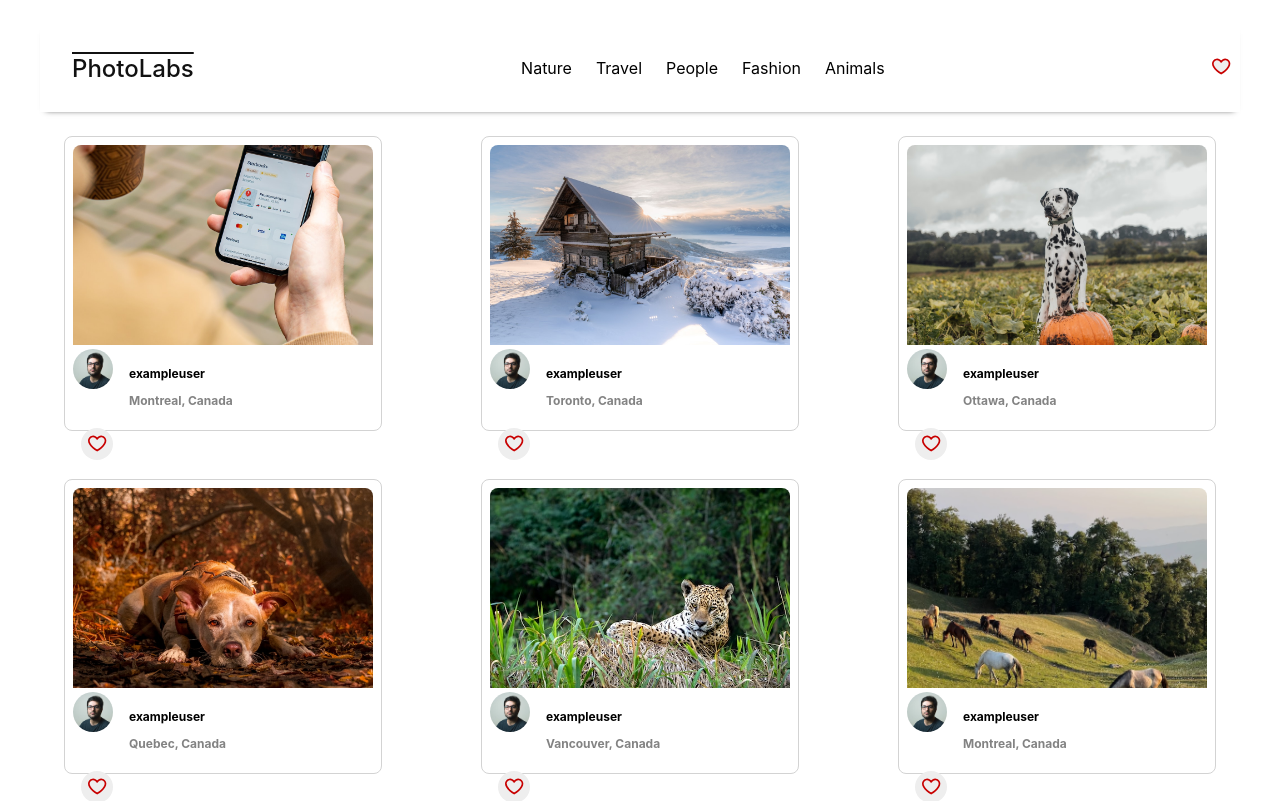
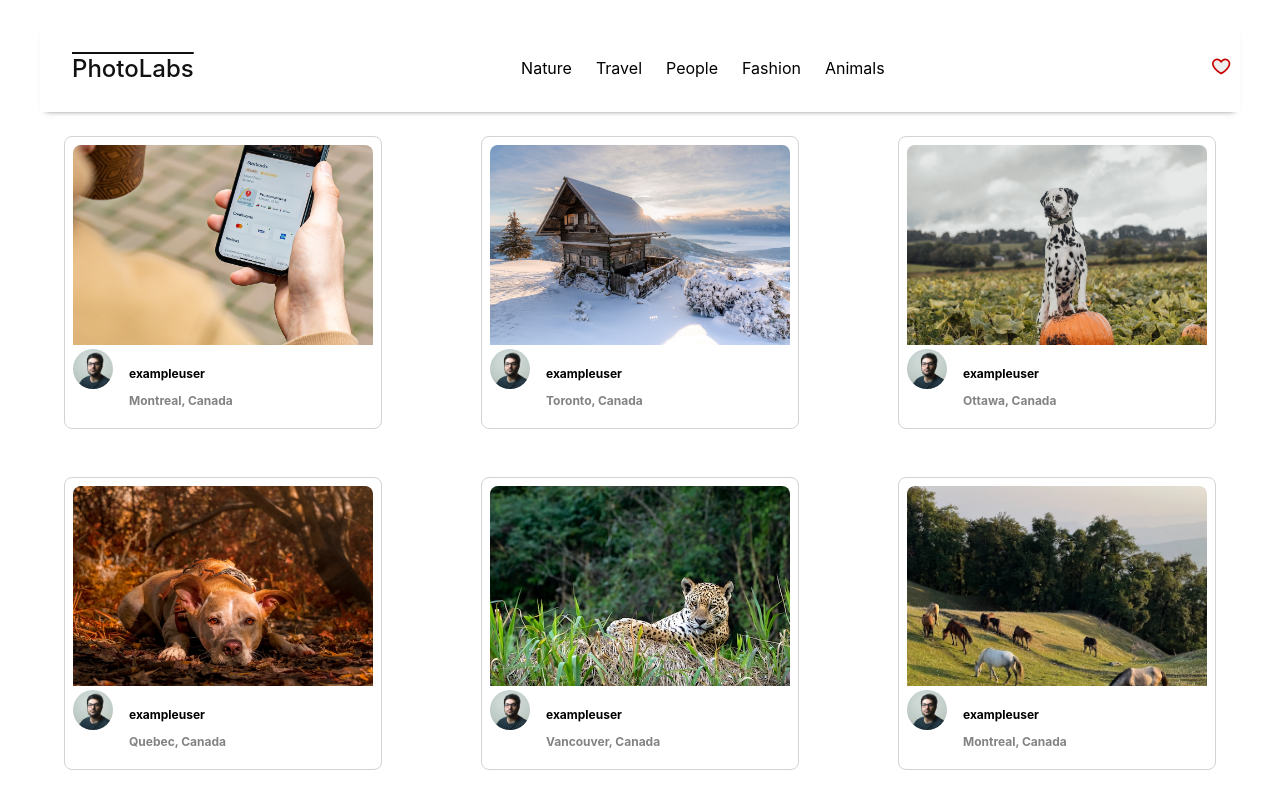
Before and after one commit to mahee045/PhotoLab, a React (Vite) app in the folder frontend/: page / in a window 1280 px wide. Shown: the top 801 px of the page. Built offline with nearby package versions, Linux system fonts and the light colour scheme; the HTML template or start-up script is replaced by a standard one.

Commit message:
creating a modal

```diff
--- a/frontend/src/App.jsx
+++ b/frontend/src/App.jsx
@@ -3,32 +3,58 @@ import "./App.scss";
 import HomeRoute from "./routes/HomeRoute";
 import photosData from "./mocks/photos";
 import topicsData from "./mocks/topics";
+import PhotoDetailsModal from "./routes/PhotoDetailsModal";
 
 const App = () => {
 
   const [selectedTopic, setSelectedTopic] = useState("all");
   const [favoritePhotos, setFavoritePhotos] = useState([]); //  Track favourited photos
+  const [selectedPhoto, setSelectedPhoto] = useState(null); // ✅ Track the selected phot
 
   const toggleFavorite = (photoId) => {
     setFavoritePhotos((prevFavorites) => {
       const newFavorites = prevFavorites.includes(photoId)
-        ? prevFavorites.filter((id) => id !== photoId) //  Remove if already favorited
-        : [...prevFavorites, photoId]; //  Add if not favorited
+        ? prevFavorites.filter((id) => id !== photoId) // Remove if already favorited
+        : [...prevFavorites, photoId]; // Add if not favorited
+
+      console.log("🔥 Updated Favorites:", newFavorites); // Debugging
+      return newFavorites; // ✅ Return updated state
     });
   };
 
+  const openModal = (photo) => {
+    console.log("🔥 Opening modal for photo:", photo);
+    setSelectedPhoto(photo); // ✅ Set the clicked photo
+  };
 
+  const closeModal = () => {
+    console.log("🔥 Closing modal");
+    setSelectedPhoto(null); // ✅ Reset state
+  };
+
+  console.log("🔥 Photos from mock data:", photosData?.photos);
+  console.log("🔥 Topics from mock data:", topicsData?.topics);
+  console.log("🔥 Current Favorite Photos:", favoritePhotos);
+  console.log("🔥 Selected Photo:", selectedPhoto);
 
   return (
     <div className="App">
       <HomeRoute
-      photos={photosData.photos}
+        photos={photosData.photos}
         topics={topicsData.topics}
-       selectedTopic={selectedTopic}
+        selectedTopic={selectedTopic}
         setSelectedTopic={setSelectedTopic}
-        favoritePhotos={favoritePhotos} // Pass to HomeRoute
-        toggleFavorite={toggleFavorite} //  Pass to HomeRoute
+        favoritePhotos={favoritePhotos}
+        toggleFavorite={toggleFavorite}
+        openModal={openModal} // ✅ Ensure openModal is passed
         />
+
+    {selectedPhoto && (
+        <PhotoDetailsModal
+          photo={selectedPhoto}
+          closeModal={closeModal} // ✅ Pass function to close modal
+        />
+      )}
 
     </div>
   );
--- a/frontend/src/components/PhotoList.jsx
+++ b/frontend/src/components/PhotoList.jsx
@@ -52,7 +52,7 @@ const sampleDataForPhotoList = [
   },
 ];
 
-const PhotoList = ({ photos = [], favoritePhotos, toggleFavorite  }) => {
+const PhotoList = ({ photos = [], favoritePhotos, toggleFavorite, openModal  }) => {
 
 
   return (
@@ -67,6 +67,7 @@ const PhotoList = ({ photos = [], favoritePhotos, toggleFavorite  }) => {
           profile={photo.user.profile}
           isFavorite={favoritePhotos.includes(photo.id)} //  Pass if it's favourited
           toggleFavorite={toggleFavorite}
+          openModal={openModal}
         />
       ))}
     </ul>
--- a/frontend/src/components/PhotoListItem.jsx
+++ b/frontend/src/components/PhotoListItem.jsx
@@ -1,11 +1,9 @@
 import "../styles/PhotoListItem.scss";
 import PhotoFavButton from "./PhotoFavButton";
 
-const PhotoListItem = ({ photoId, location, imageSource, username, profile, isFavorite, toggleFavorite  }) => {
-
-
+const PhotoListItem = ({ photoId, location, imageSource, username, profile, openModal }) => {
   return (
-    <div className="photo-list__item" key={photoId}>
+    <div className="photo-list__item" key={photoId} onClick={() => openModal(photoId)}>
       <img src={imageSource} alt={`Photo taken by ${username}`} className="photo-list__image"/>
       <div className="photo-list__user-details">
         <img src={profile} alt={`${username}'s profile`} className="photo-list__user-profile" />
@@ -16,11 +14,9 @@ const PhotoListItem = ({ photoId, location, imageSource, username, profile, isFa
           </div>
         </div>
       </div>
-
-
-      <PhotoFavButton isFavorite={isFavorite} toggleFavorite={() => toggleFavorite(photoId)} />
     </div>
   );
 };
 
+
 export default PhotoListItem;
--- a/frontend/src/routes/HomeRoute.jsx
+++ b/frontend/src/routes/HomeRoute.jsx
@@ -3,7 +3,11 @@ import "../styles/HomeRoute.scss";
 import TopNavigationBar from "../components/TopNavigationBar";
 import PhotoList from "../components/PhotoList";
 
-const HomeRoute = ({topics =[], photos=[], selectedTopic, setSelectedTopic, favoritePhotos, toggleFavorite }) => {
+const HomeRoute = ({topics =[], photos=[], selectedTopic, setSelectedTopic, favoritePhotos = [], toggleFavorite, openModal }) => {
+
+  console.log("🔥 Rendering HomeRoute: Favorite Count:", favoritePhotos.length);
+  console.log("🔥 Checking openModal function:", openModal); // ✅ Debugging
+
 
   return (
     <div className="home-route">
@@ -17,6 +21,7 @@ const HomeRoute = ({topics =[], photos=[], selectedTopic, setSelectedTopic, favo
         favoritePhotos={favoritePhotos} // ✅ Pass favourite photos
         toggleFavorite={toggleFavorite}
         setFavoriteCount={() => {}}
+        openModal={openModal}
       />
     </div>
   );
--- a/frontend/src/routes/PhotoDetailsModal.jsx
+++ b/frontend/src/routes/PhotoDetailsModal.jsx
@@ -1,14 +1,18 @@
 import '../styles/PhotoDetailsModal.scss'
 import closeSymbol from '../assets/closeSymbol.svg';
 
-const PhotoDetailsModal = () => {
+const PhotoDetailsModal = ({ photo, closeModal }) => {
+  if (!photo) return null; //  Don’t render if no photo is selected
+
   return (
     <div className="photo-details-modal">
-      <button className="photo-details-modal__close-button">
-        <img src={closeSymbol} alt="close symbol" />
-      </button>
+      <div className="photo-details-modal__overlay" onClick={closeModal}></div> {/*  Close when clicking outside */}
+      <div className="photo-details-modal__content">
+        <button className="photo-details-modal__close" onClick={closeModal}>X</button> {/*  Close button */}
+        <p>Modal Placeholder</p> {/*  Will be replaced later with image & similar photos */}
+      </div>
     </div>
-  )
+  );
 };
 
 export default PhotoDetailsModal;
```
